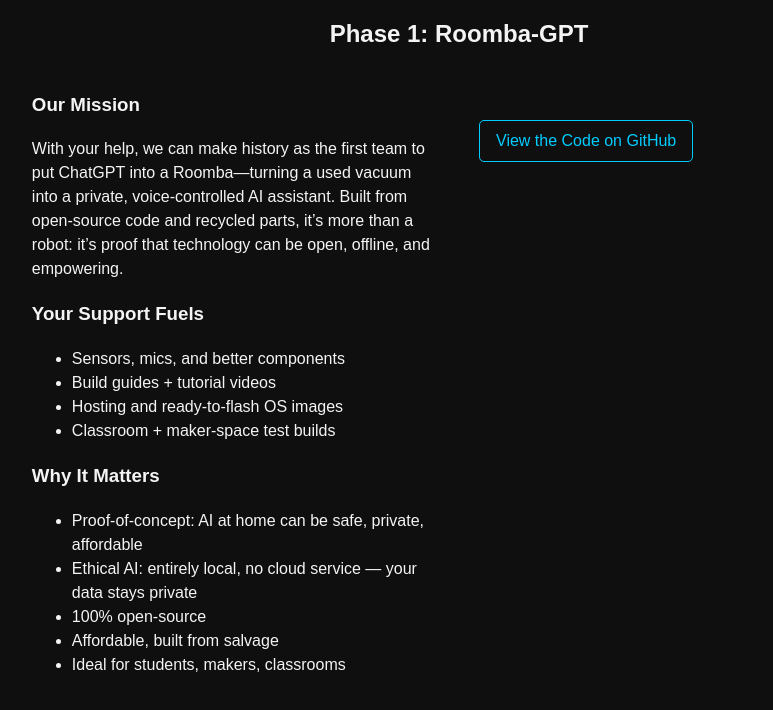
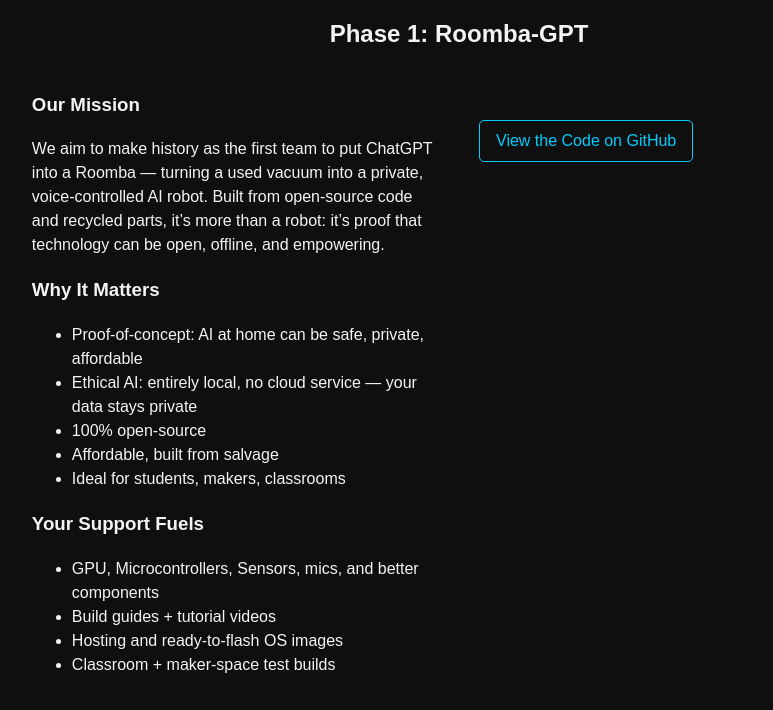
Before and after one commit to TabulaRasaProject/TabulaRasaProject.github.io, a plain HTML site: page index.html in a window 1280 px wide. Shown: the part 168-878 px from the top of the page, without its empty margins (181-954 px from the left). Drawn offline with Linux system fonts and the light colour scheme; a script that the page names is missing.

Commit message:
Update index.html

```diff
--- a/index.html
+++ b/index.html
@@ -53,15 +53,10 @@
       <section class="pitch">
         <h3>Our Mission</h3>
         <p>
-          With your help, we can make history as the first team to put ChatGPT into a Roomba—turning a used vacuum into a private, voice-controlled AI assistant. Built from open-source code and recycled parts, it’s more than a robot: it’s proof that technology can be open, offline, and empowering.
+          We aim to make history as the first team to put ChatGPT into a Roomba — turning a used vacuum into a private, voice-controlled AI robot.
+          Built from open-source code and recycled parts, it’s more than a robot: it’s proof that technology can be open, offline, and empowering.
         </p>
-          <h3>Your Support Fuels</h3>
-        <ul>
-          <li>Sensors, mics, and better components</li>
-          <li>Build guides + tutorial videos</li>
-          <li>Hosting and ready-to-flash OS images</li>
-          <li>Classroom + maker-space test builds</li>
-        </ul>
+
         <h3>Why It Matters</h3>
         <ul>
           <li>Proof-of-concept: AI at home can be safe, private, affordable</li>
@@ -70,6 +65,15 @@
           <li>Affordable, built from salvage</li>
           <li>Ideal for students, makers, classrooms</li>
         </ul>
+
+        <h3>Your Support Fuels</h3>
+        <ul>
+          <li>GPU, Microcontrollers, Sensors, mics, and better components</li>
+          <li>Build guides + tutorial videos</li>
+          <li>Hosting and ready-to-flash OS images</li>
+          <li>Classroom + maker-space test builds</li>
+        </ul>
+
       </section>
 
 
```
